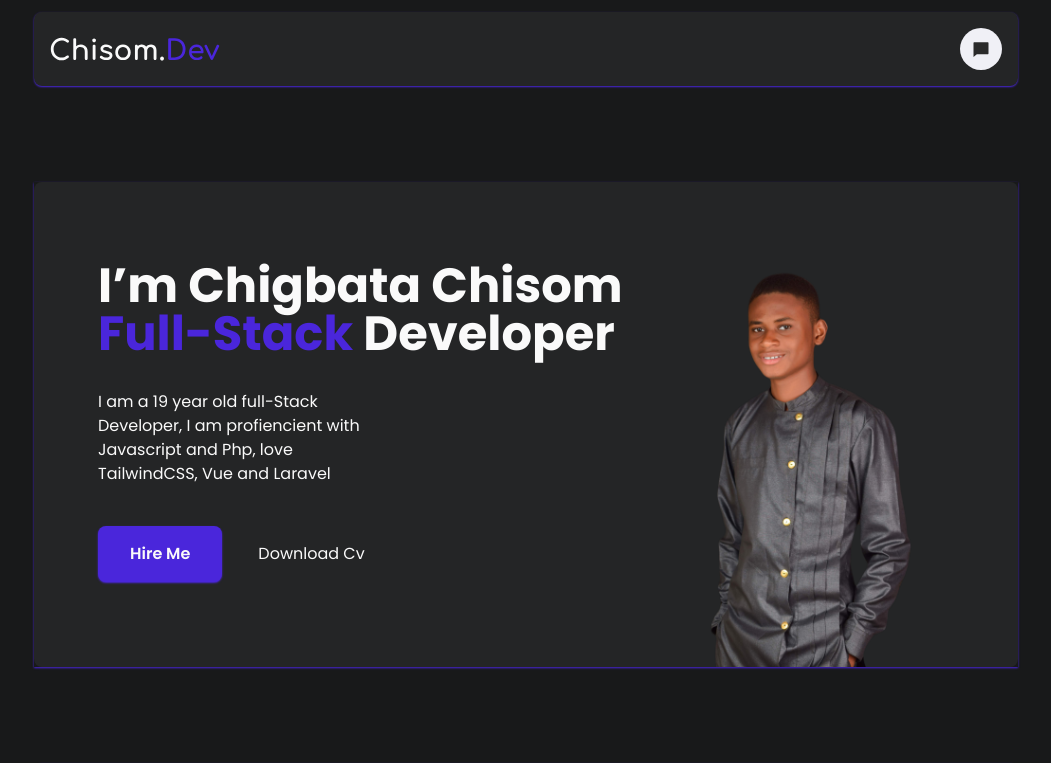
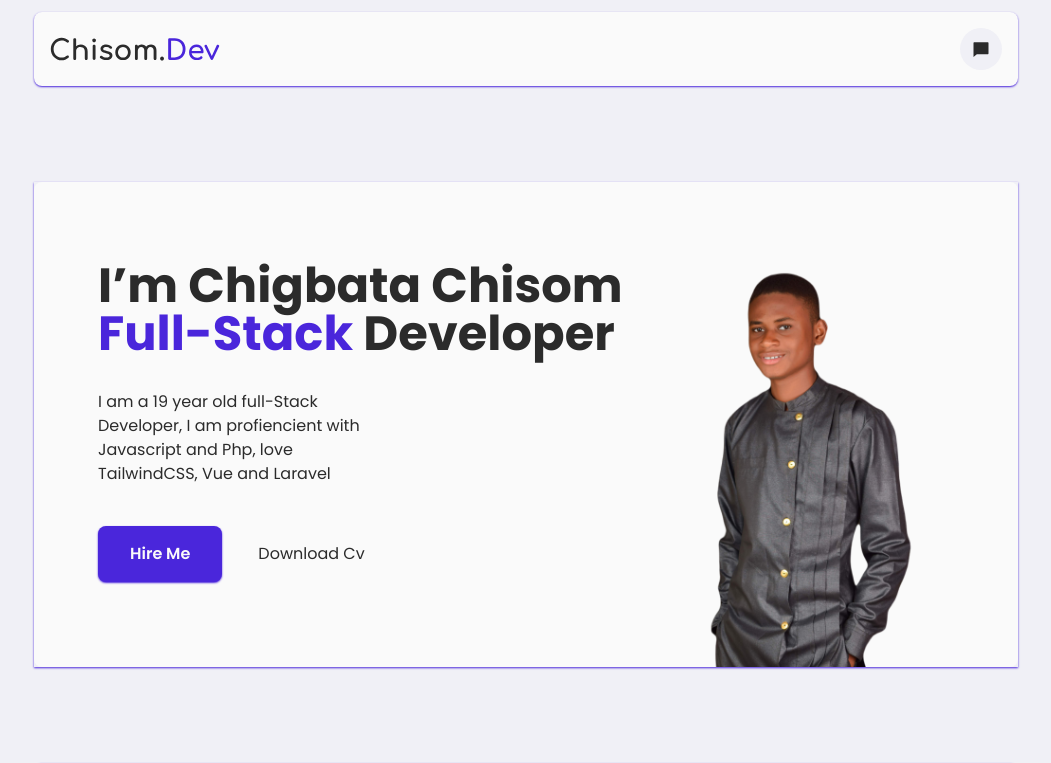
Before and after one commit to chisomgbata/portfolio, a Nuxt app: page / in a window 1280 px wide. Shown: the top 763 px of the page, without its empty margins (114-1165 px from the left). Built offline with nearby package versions, Linux system fonts and the light colour scheme.

Commit message:
appocalypse v5

```diff
--- a/tailwind.config.js
+++ b/tailwind.config.js
@@ -8,7 +8,7 @@ module.exports = {
     "./pages/**/*.vue",
     "./plugins/**/*.{js,ts}",
   ],
-  darkMode: "class",
+  darkMode: "media",
   theme: {
     extend: {
       colors: {
```
